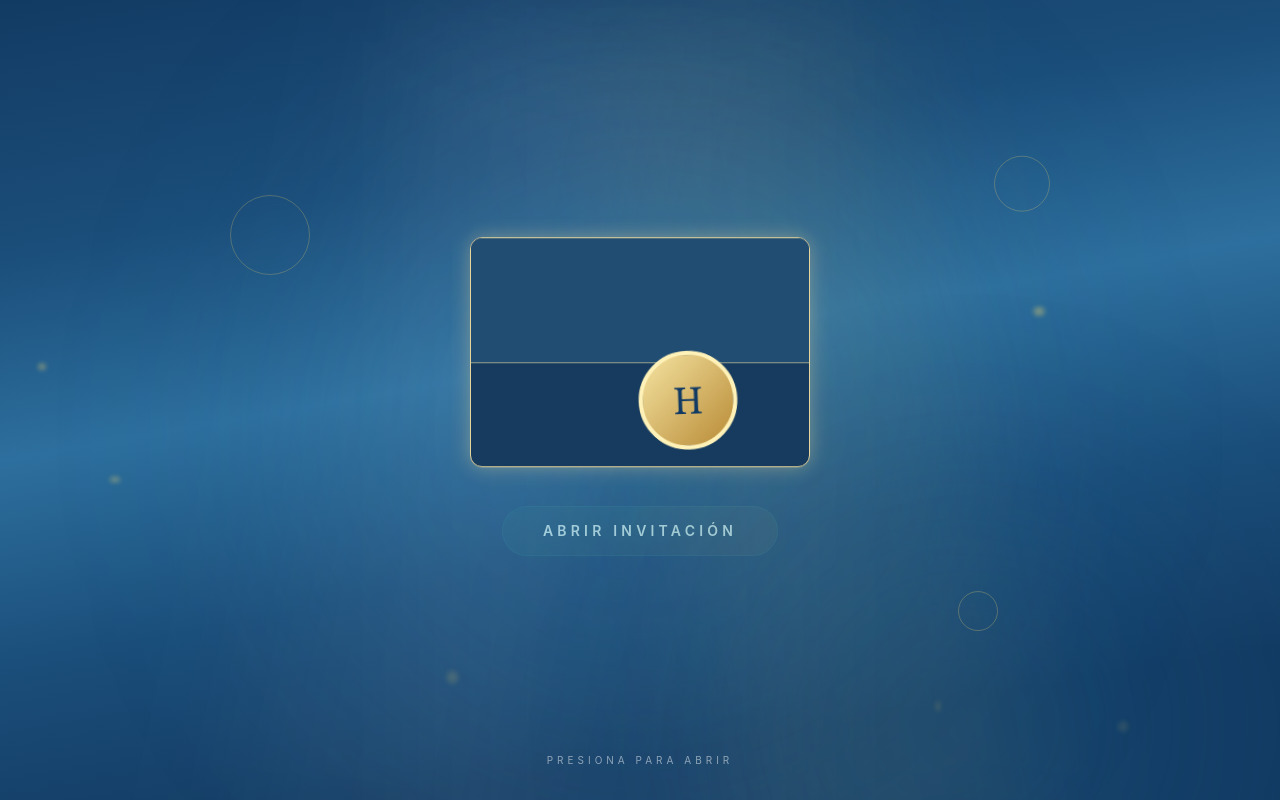
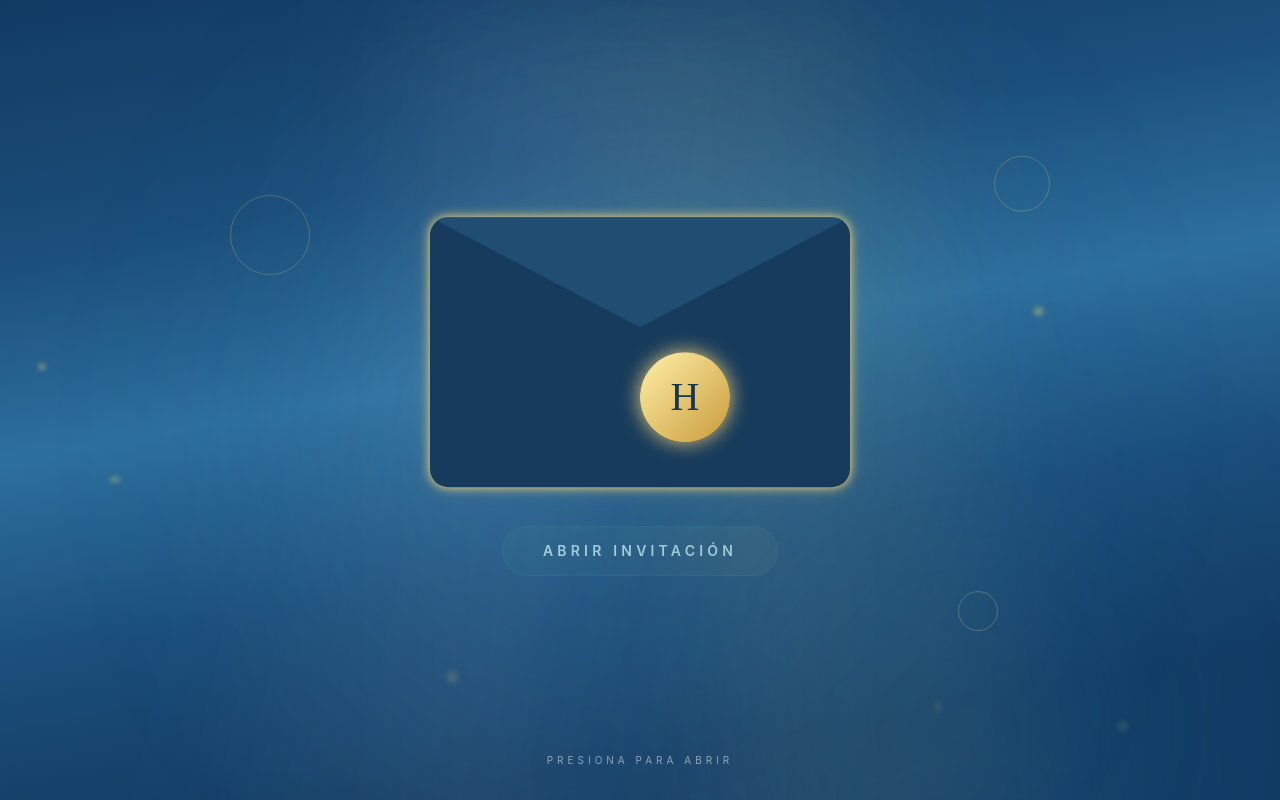
Before and after one commit to Steve0365/XVInvitaacion, a Next.js app: page / in a window 1280 px wide. Built offline with nearby package versions, Linux system fonts and the light colour scheme.

Commit message:
Add files via upload

```diff
--- a/app/globals.css
+++ b/app/globals.css
@@ -374,3 +374,8 @@ body {
   50% { background-position: 100% 50%; }
   100% { background-position: 0% 50%; }
 }
+
+@keyframes goldGlow {
+  0%, 100% { box-shadow: 0 0 6px #e8c875, 0 0 12px rgba(232,200,117,0.3); }
+  50% { box-shadow: 0 0 20px #f5db8a, 0 0 40px rgba(232,200,117,0.6), 0 0 60px rgba(232,200,117,0.2); }
+}
--- a/components/EnvelopeScreen.jsx
+++ b/components/EnvelopeScreen.jsx
@@ -12,8 +12,8 @@ export default function EnvelopeScreen({ onOpen }) {
   const handleOpen = useCallback(() => {
     if (phase !== 'idle') return
     setPhase('opening')
-    setTimeout(() => setPhase('done'), 3800)
-    setTimeout(() => onOpen(), 4500)
+    setTimeout(() => setPhase('done'), 5000)
+    setTimeout(() => onOpen(), 5600)
   }, [phase, onOpen])
 
   if (!mounted) return null
@@ -115,39 +115,53 @@ export default function EnvelopeScreen({ onOpen }) {
           />
 
           <motion.div
-            className="relative w-[340px] h-[230px] cursor-pointer"
+            className="relative cursor-pointer"
+            style={{ width: 'clamp(300px, 82vw, 420px)', height: 'clamp(195px, 52vw, 270px)' }}
             onClick={handleOpen}
             animate={{ y: [0, -8, 0] }}
             transition={{ duration: 4, repeat: Infinity, ease: "easeInOut" }}
           >
-            <motion.div
-              className="absolute inset-0 rounded-xl overflow-hidden bg-[#163b5f] border border-[#E7D59B]"
-              animate={{
-                boxShadow: [
-                  "0 0 15px rgba(231,213,155,.3)",
-                  "0 0 45px rgba(231,213,155,.9)",
-                  "0 0 15px rgba(231,213,155,.3)"
-                ]
+            <div
+              className="absolute inset-0 rounded-[18px]"
+              style={{
+                border: '2px solid #e8c875',
+                animation: 'goldGlow 2s infinite',
               }}
-              transition={{ duration: 3, repeat: Infinity }}
-            >
-              <div className="absolute inset-0 pointer-events-none">
-                <div className="absolute bottom-0 left-0 w-full h-full border-b border-[#E7D59B]/70 rotate-[34deg] origin-bottom-left" />
-                <div className="absolute bottom-0 right-0 w-full h-full border-b border-[#E7D59B]/70 rotate-[-34deg] origin-bottom-right" />
-                <div className="absolute top-1/2 left-0 w-full border-t border-[#E7D59B]/40" />
-              </div>
+            />
 
             <motion.div
-                className="absolute top-0 left-0 w-full h-[55%] bg-[#214d73] origin-top border-b border-[#E7D59B]/60"
-                animate={phase !== 'idle' ? { rotateX: -170, opacity: .2 } : { rotateX: 0 }}
-                transition={{ duration: 1.8, ease: [0.16, 1, 0.3, 1] }}
+              className="absolute inset-0 rounded-[18px] overflow-hidden bg-[#163b5c]"
+              animate={phase !== 'idle' ? { scale: 1.08 } : { scale: 1 }}
+            >
+              <motion.div
+                className="absolute top-0 left-0 w-full origin-top z-[4]"
+                style={{
+                  height: '48%',
+                  background: '#204d72',
+                  clipPath: 'polygon(0 0, 50% 85%, 100% 0)',
+                }}
+                animate={phase !== 'idle' ? { rotateX: -180, opacity: 0 } : { rotateX: 0 }}
+                transition={{ duration: 1.8, ease: 'easeInOut' }}
               />
 
               {phase === 'idle' && (
                 <motion.div
-                  className="absolute left-1/2 top-1/2 -translate-x-1/2 -translate-y-1/2 w-24 h-24 rounded-full bg-gradient-to-br from-[#F4E3A1] to-[#B88A35] flex items-center justify-center text-[#123B63] text-4xl font-serif border-4 border-[#FFF2B8]"
-                  animate={{ scale: [1, 1.08, 1], rotate: [0, 3, -3, 0] }}
-                  transition={{ duration: 2, repeat: Infinity }}
+                  className="absolute z-[6] flex items-center justify-center"
+                  style={{
+                    left: '50%', top: '50%',
+                    transform: 'translate(-50%,-50%)',
+                    width: 'clamp(64px, 18vw, 90px)',
+                    height: 'clamp(64px, 18vw, 90px)',
+                    borderRadius: '50%',
+                    background: 'linear-gradient(135deg, #fff0a8, #c99b3c)',
+                    boxShadow: '0 0 20px #e8c875',
+                    fontFamily: 'serif',
+                    fontSize: 'clamp(28px, 8vw, 40px)',
+                    color: '#173653',
+                  }}
+                  initial={{ scale: 0 }}
+                  animate={{ scale: 1 }}
+                  transition={{ duration: 0.8 }}
                 >
                   H
                 </motion.div>
@@ -156,40 +170,34 @@ export default function EnvelopeScreen({ onOpen }) {
 
             {phase !== 'idle' && (
               <motion.div
-                initial={{ y: '105%' }}
-                animate={{ y: ['105%', '105%', '2%'] }}
-                transition={{ duration: 0.8, delay: 0.9, ease: [0.23, 1, 0.32, 1] }}
+                className="absolute overflow-hidden z-[2] rounded-[5px] text-center shadow-xl"
                 style={{
-                  position: 'absolute', top: '2%', left: '4%', right: '4%', bottom: '2%', zIndex: 1,
+                  width: 'clamp(255px, 70vw, 357px)',
+                  height: 'clamp(200px, 50vw, 260px)',
+                  left: 'clamp(22px, 6vw, 32px)',
+                  top: 'clamp(22px, 6vw, 30px)',
+                  background: '#fff7e8',
+                  padding: 'clamp(16px, 4vw, 30px)',
                 }}
+                initial={{ y: 0, opacity: 0 }}
+                animate={phase !== 'idle' ? { y: -180, opacity: 1 } : { y: 0, opacity: 0 }}
+                transition={{ duration: 2, delay: 0.8 }}
               >
-                <div style={{
-                  width: '100%', height: '100%', borderRadius: '3px',
-                  background: 'linear-gradient(160deg, #fcf9f2 0%, #f5f0e6 30%, #f0e8d8 60%, #f5efe5 100%)',
-                  boxShadow: '0 4px 20px rgba(0,0,0,0.1)',
-                  display: 'flex', flexDirection: 'column', alignItems: 'center', justifyContent: 'center',
-                  padding: 'clamp(14px, 4vw, 28px)',
-                }}>
-                  <div style={{
-                    position: 'absolute', top: 10, left: 10, right: 10, bottom: 10,
-                    border: '1px solid rgba(180, 160, 130, 0.1)', borderRadius: '2px', pointerEvents: 'none',
-                  }} />
-                  <h3 className="font-display font-bold text-center"
-                    style={{ fontSize: 'clamp(16px, 5vw, 24px)', color: '#2c1810', marginBottom: 'clamp(3px, 1.5vw, 6px)' }}>
+                <h3 className="font-display font-bold"
+                  style={{ fontSize: 'clamp(16px, 5vw, 24px)', color: '#2c1810', marginBottom: 'clamp(6px, 2vw, 10px)' }}>
                   ¡Bienvenidos!
                 </h3>
-                  <p className="text-center leading-relaxed"
+                <p className="leading-relaxed mx-auto"
                   style={{ fontSize: 'clamp(10px, 3vw, 13px)', color: '#7a5a44', maxWidth: '92%', fontWeight: 300, lineHeight: 1.6 }}>
                   Los espero en mi Pool Side para celebrar juntos este día tan especial. Su presencia hará de este momento un recuerdo inolvidable.
                 </p>
-                  <div style={{ width: '30%', height: 1, background: 'rgba(180, 160, 130, 0.3)', margin: 'clamp(8px, 3vw, 16px) 0' }} />
+                <div style={{ width: '30%', height: 1, background: 'rgba(180, 160, 130, 0.3)', margin: 'clamp(10px, 3vw, 18px) auto' }} />
                 <p className="font-display font-bold" style={{ fontSize: 'clamp(14px, 4.5vw, 20px)', color: '#2c1810' }}>
                   Hallie Aes
                 </p>
-                  <p className="font-script" style={{ fontSize: 'clamp(12px, 3.5vw, 16px)', color: '#7a5a44', marginTop: 1 }}>
+                <p className="font-script" style={{ fontSize: 'clamp(12px, 3.5vw, 16px)', color: '#7a5a44', marginTop: 2 }}>
                   XV Años
                 </p>
-                </div>
               </motion.div>
             )}
           </motion.div>
```
Lines whose indentation alone changed are shown as unchanged.
